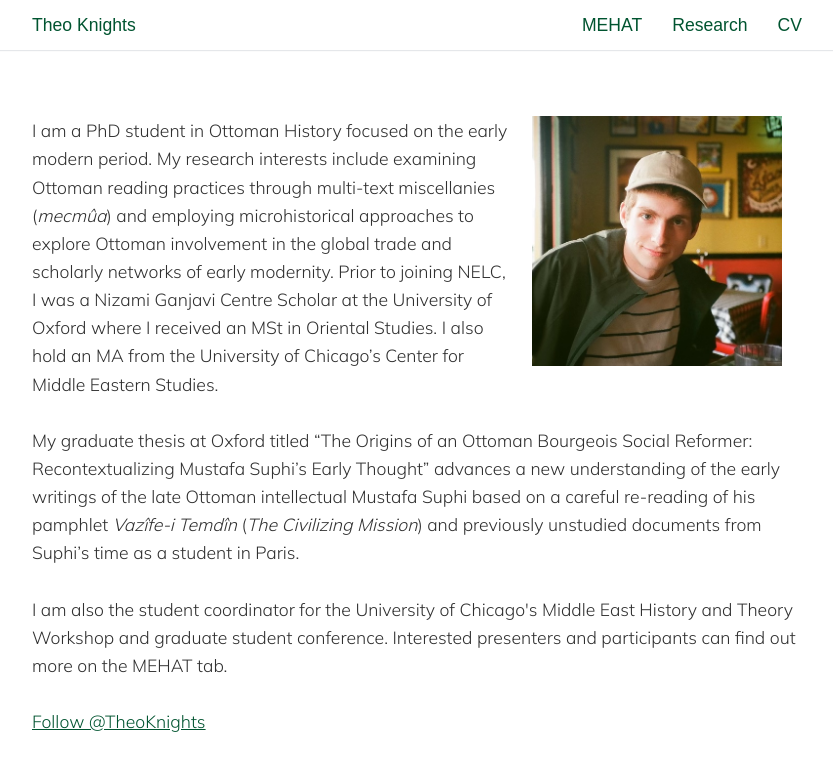
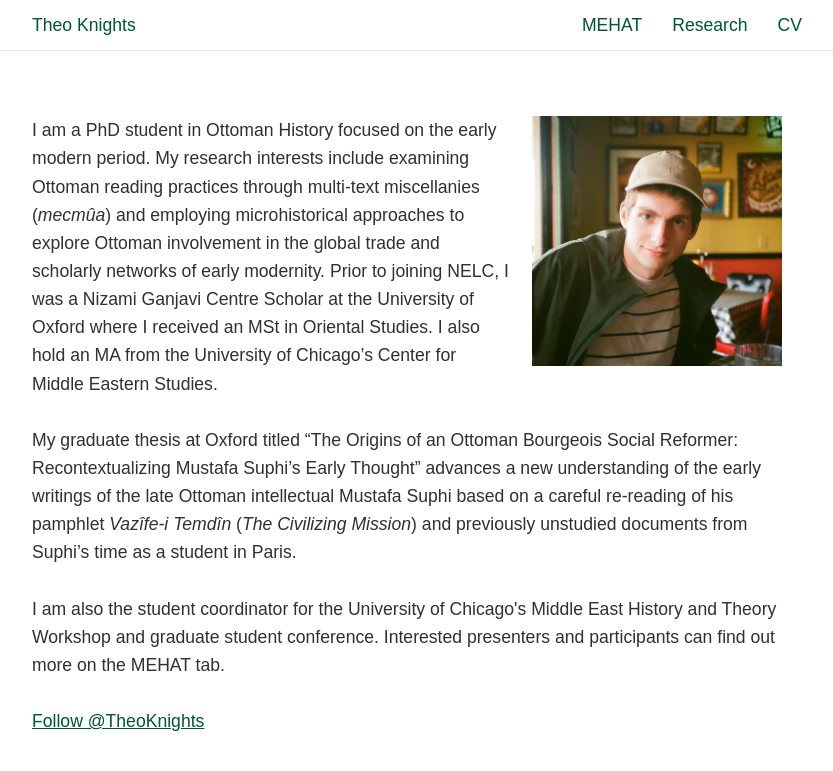
Before and after one commit to theoknights/theoknights.github.io, a Jekyll site: the page built from index.markdown, in a window 1280 px wide. Shown: the top 771 px of the page, without its empty margins (223-1056 px from the left). Built offline with Jekyll 4.4.1, drawn with Linux system fonts in a browser that asks for light colours; some web fonts are replaced; comment, search, counter and statistics services are not loaded.

Commit message:
font fix

```diff
--- a/_sass/_base.scss
+++ b/_sass/_base.scss
@@ -1,11 +1,11 @@
 $content-width: 800px;
 $main: #005430;
-$font-style: 'Mulish', sans-serif;
+$font-style: 'Alegreya Sans', sans-serif;
 $font-color: #303030;
 $link-color: #005430;
 $link-hover-color: #F7A278;
 $link-visited-color: #F7A278;
-$heading-font: 'Merriweather', sans-serif;
+$heading-font: 'Alegreya Sans', sans-serif;
 $heading-font-color: #005430;
 $light: #F0F0F0;
 $header: rgba(0, 84, 48, .1);
```
